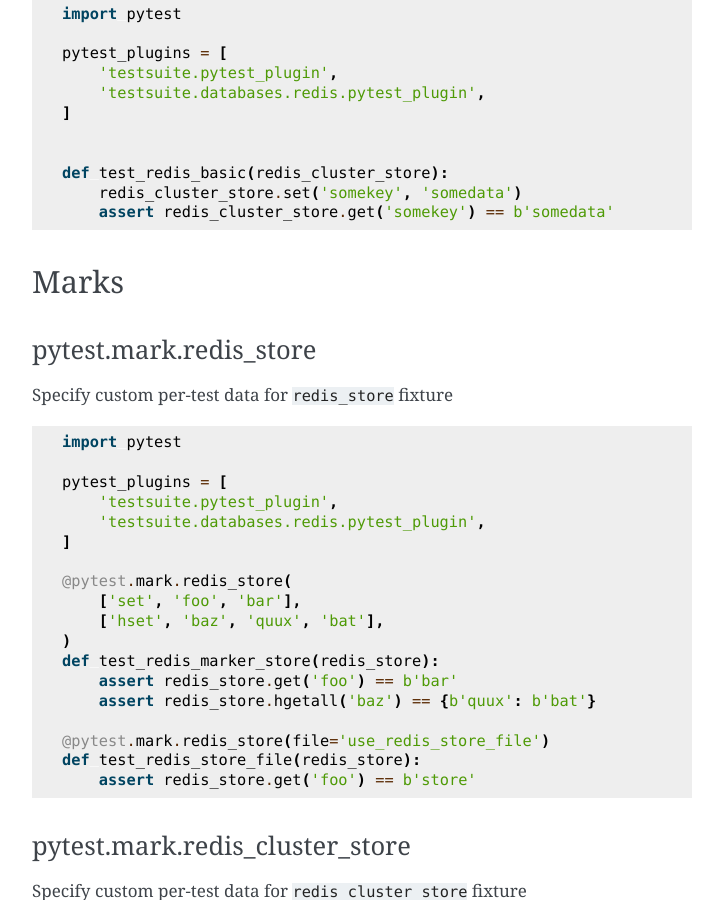
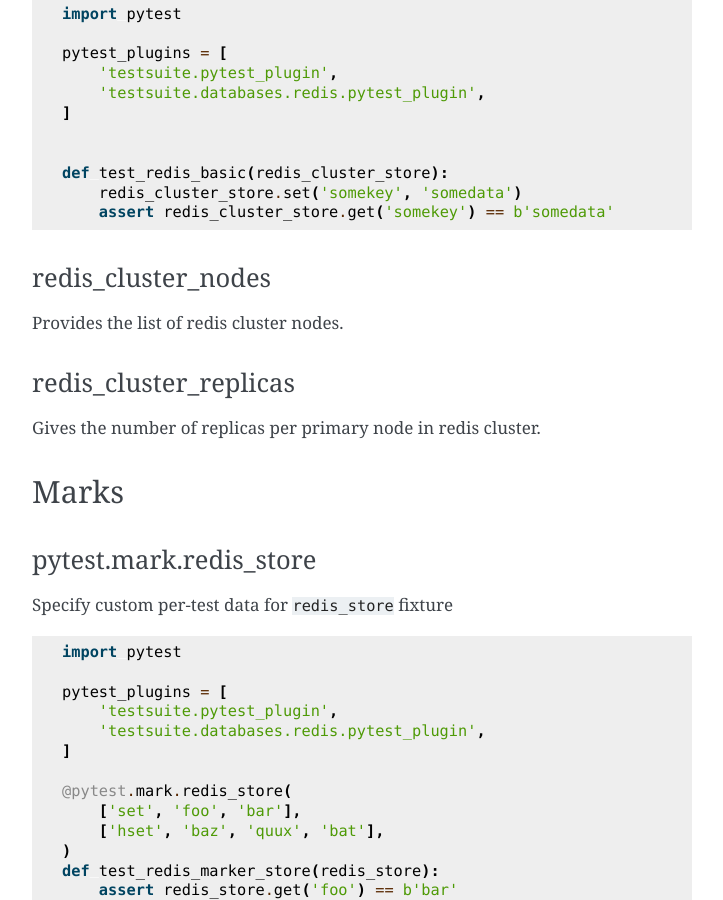
Before and after one commit to yandex/yandex-taxi-testsuite, a Sphinx documentation site: the page built from docs/redis.rst, in a window 1280 px wide and 900 px high, scrolled down 1355 px. Shown: the whole window, without its empty margins (388-1111 px from the left). Built offline with Sphinx 7.4.7, drawn with Linux system fonts in a browser that asks for light colours; some of the changed text lies outside the part shown.

Commit message:
add fixture docs

```diff
--- a/docs/redis.rst
+++ b/docs/redis.rst
@@ -76,6 +76,18 @@ Provide access to cluster redis via same interface as redis.RedisCluster().
       assert redis_cluster_store.get('somekey') == b'somedata'
 
 
+redis_cluster_nodes
+~~~~~~~~~~~~~~~~~~~
+
+Provides the list of redis cluster nodes.
+
+
+redis_cluster_replicas
+~~~~~~~~~~~~~~~~~~~
+
+Gives the number of replicas per primary node in redis cluster.
+
+
 Marks
 -----
 
```
